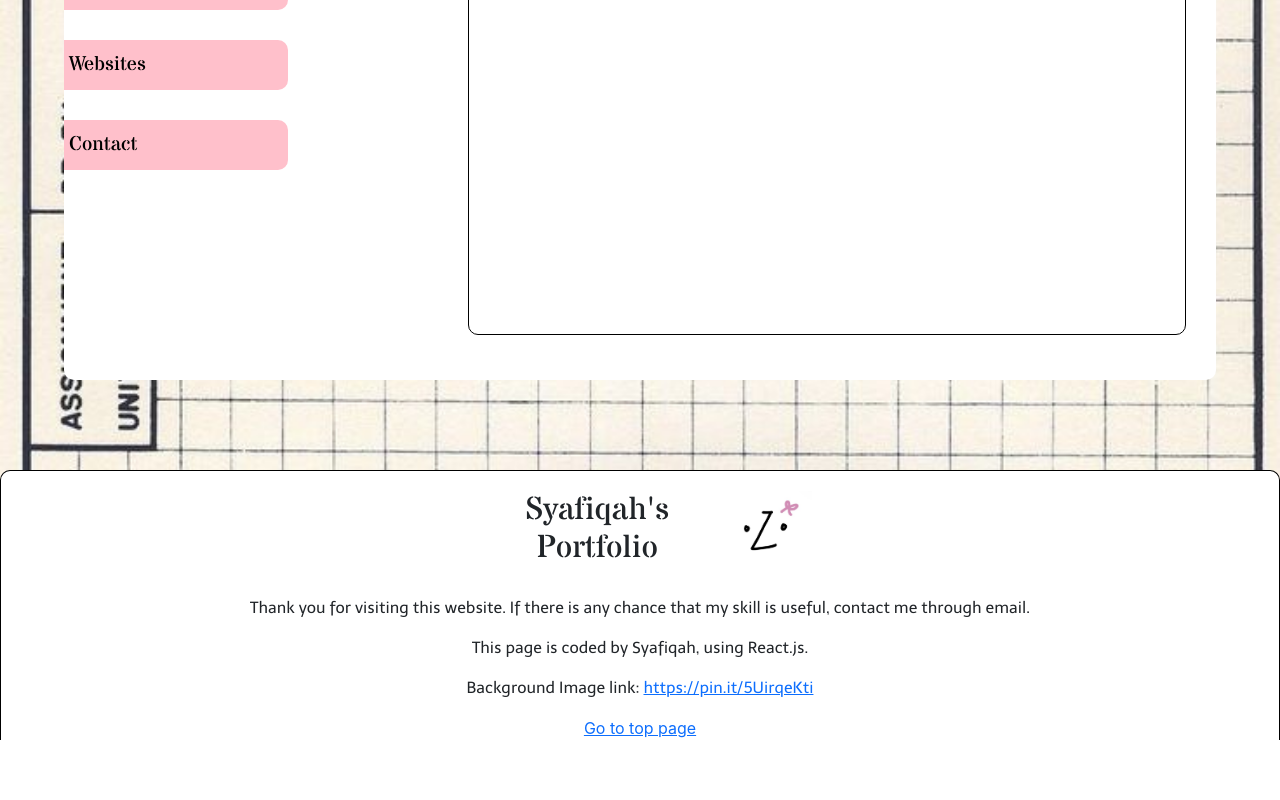
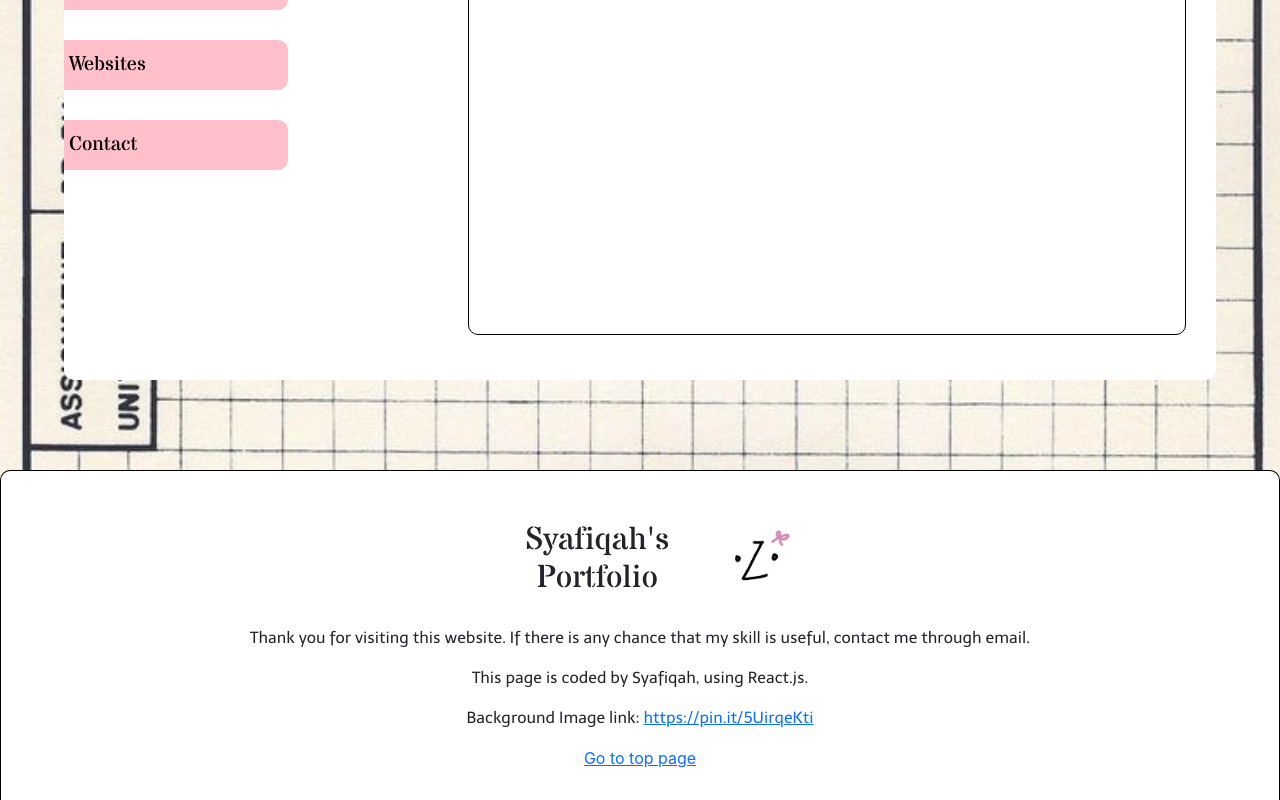
Before and after one commit to cosylily/website-portfolio, a React (Create React App) app: page / in a window 1280 px wide. Shown: the part 490-1290 px from the top of the page. Before the commit the page ends 1230 px from the top, so only its background shows below. Built offline with nearby package versions, Linux system fonts and the light colour scheme.

Commit message:
Added footer.css
So to not overwhelm myself with only one css file

```diff
--- a/src/Bottompage.js
+++ b/src/Bottompage.js
@@ -1,5 +1,6 @@
 import React from "react";
 import "./App.css";
+import "./footer.css";
 
 export default function Footerbottom() {
   return (
--- /dev/null
+++ b/src/footer.css
@@ -0,0 +1,3 @@
+footer {
+  padding: 30px;
+}
```
